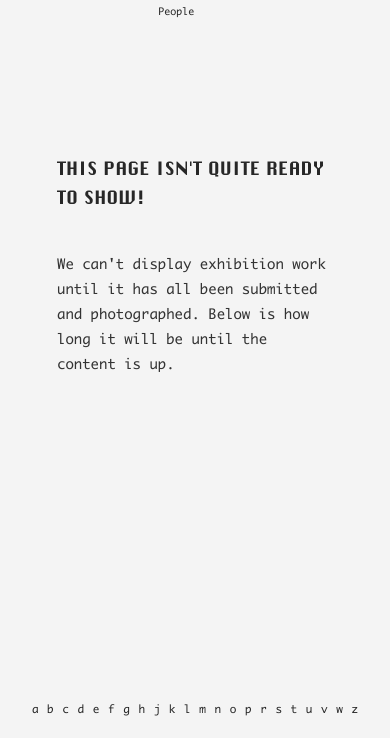
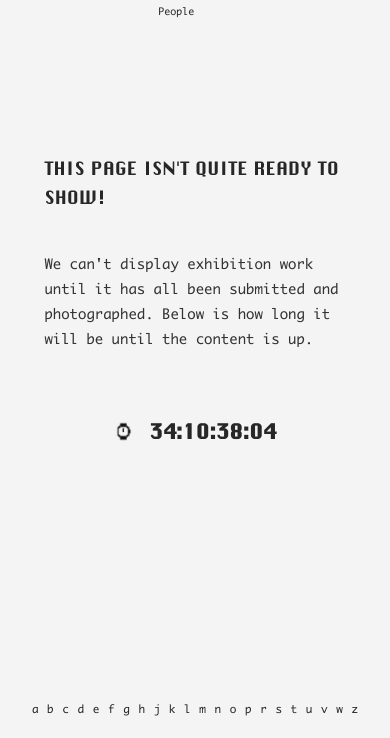
Before and after one commit to finnclark/theend, a plain HTML site: page people.html in a window 390 px wide. Shown: the part 106-844 px from the top of the page. Drawn offline with nearby package versions, Linux system fonts and the light colour scheme.

```diff
--- a/css/style.css
+++ b/css/style.css
@@ -639,6 +639,9 @@ ul, li{
 	.countdown-small{
 		display: none;
 	}
+	.countdown-people{
+		display: inherit; !important;
+	}
 
 	.letter-links{
 		text-align: center;
@@ -819,7 +822,7 @@ ul, li{
 	}
 
 	.page-header, .page-header p{
-		width: 85% !important;
+		width: 92% !important;
 	}
 
 	.page-header{
```
